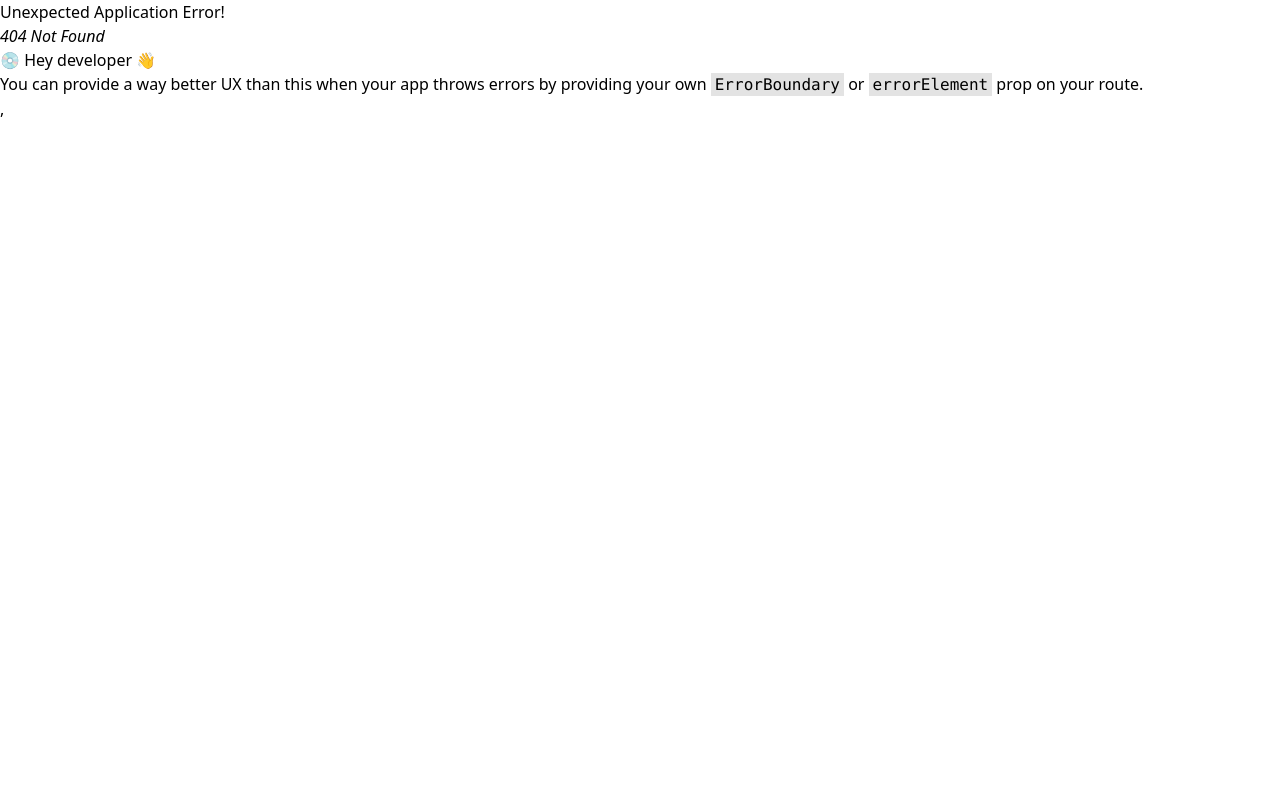
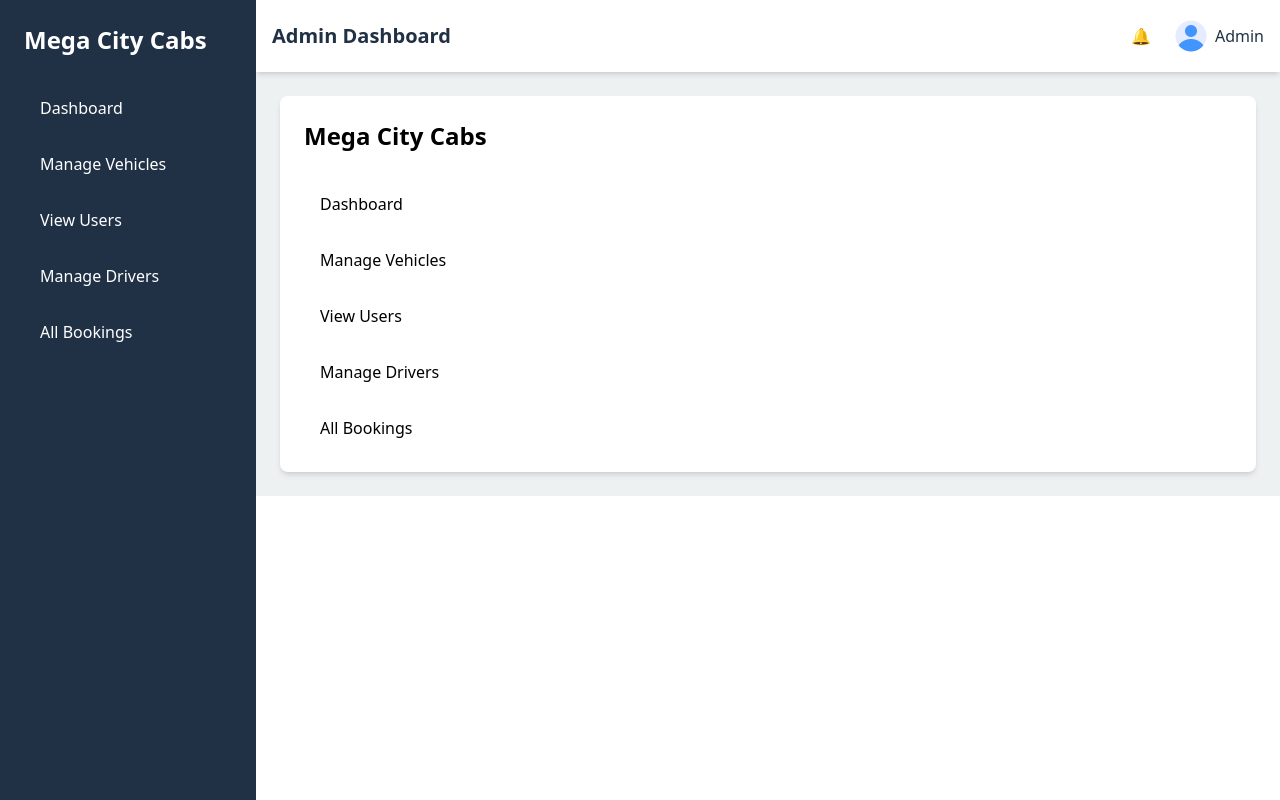
Before and after one commit to idlakshan/Mega-City-Cab-Frontend, a React (Vite) app: page /dashboard in a window 1280 px wide. Before the commit this address had no page. Built offline with nearby package versions, Linux system fonts and the light colour scheme; sample sign-in values are in the browser's storage.

Commit message:
feat: add dashboard layout

```diff
--- a/src/components/Booking.jsx
+++ b/src/components/Booking.jsx
@@ -67,7 +67,7 @@ const Booking = () => {
     const distance = useSelector((state) => state.distance.value);
     const { data: userData, refetch } = useFetchCurrentUserQuery();
       const { user } = useSelector((state) => state.auth);
-     console.log(user);
+    // console.log(user);
 
     // console.log(import.meta.env.VITE_OPENROUTESERVICE_API_KEY);
     // console.log(import.meta.env.VITE_OPEN_CAGE_API_KEY);
@@ -218,7 +218,7 @@ const Booking = () => {
 
 
         if (formik.values.fillDetails && userData) {
-            console.log("User Data ",userData);
+           // console.log("User Data ",userData);
 
             formik.setValues({
                 ...formik.values,
@@ -238,7 +238,7 @@ const Booking = () => {
 
     const handleCheckboxChange = (e) => {
         if(!user){
-            toast.error("Please login");
+            toast.error("You are not authorized to access");
             return
           }
         const isChecked = e.target.checked;
--- a/src/components/Navbar.jsx
+++ b/src/components/Navbar.jsx
@@ -31,6 +31,7 @@ const Navbar = () => {
   const adminDropDownMenus = [
     { label: "Dashboard", path: "/dashboard/admin" },
     { label: "Manage Vehicles", path: "/dashboard/manage-vehicles" },
+    { label: "View Users", path: "/dashboard/users" },
     { label: "Manage Drivers", path: "/dashboard/manage-drivers" },
     { label: "All Bookings", path: "/dashboard/manage-bookings" },
 
--- /dev/null
+++ b/src/pages/dashboard/AdminDashboard.jsx
@@ -0,0 +1,39 @@
+import React from 'react'
+import { Link, NavLink } from 'react-router-dom'
+
+const AdminDashboard = () => {
+
+    const navItems = [
+
+        { label: "Dashboard", path: "/dashboard/admin" },
+        { label: "Manage Vehicles", path: "/dashboard/manage-vehicles" },
+        { label: "View Users", path: "/dashboard/users" },
+        { label: "Manage Drivers", path: "/dashboard/manage-drivers" },
+        { label: "All Bookings", path: "/dashboard/manage-bookings" },
+
+    ]
+
+    return (
+        <>
+            <div className="flex items-center justify-between mb-8">
+                <h1 className="text-2xl font-bold">Mega City Cabs</h1>
+            </div>
+            <nav>
+                <ul className="space-y-4">
+                    {navItems.map((item) => (
+                        <li key={item.path}>
+                            <NavLink
+                                 to={item.path}
+                                className="flex items-center p-2 rounded-lg hover:bg-primary-yellow hover:text-primary-black transition-all duration-300"
+                            >
+                                <span className="ml-2"> {item.label}</span>
+                            </NavLink>
+                        </li>
+                    ))}
+                </ul>
+            </nav>
+        </>
+    )
+}
+
+export default AdminDashboard
--- /dev/null
+++ b/src/pages/dashboard/DashboardLayout.jsx
@@ -0,0 +1,46 @@
+import React from "react";
+import { Link, Outlet } from "react-router-dom";
+import AdminDashboard from "./AdminDashboard";
+import Avatar from '../../../src/assets/avatar.png'
+
+const DashboardLayout = () => {
+  return (
+    <div className=" bg-primary-light">
+      <aside className="fixed inset-y-0 left-0 w-64 bg-primary-black text-white p-6">
+       <AdminDashboard/>
+      </aside>
+
+      <div className="ml-64">
+        <header className="bg-white shadow-md p-4">
+          <div className="flex items-center justify-between">
+            <h2 className="text-xl font-semibold text-primary-black">
+              Admin Dashboard
+            </h2>
+            <div className="flex items-center space-x-4">
+              <button className="p-2 rounded-full hover:bg-primary-light transition-all duration-300">
+                🔔
+              </button>
+              <div className="flex items-center space-x-2">
+                <img
+                  src={Avatar}
+                  alt="Profile"
+                  className="w-8 h-8 rounded-full"
+                />
+                <span className="text-primary-black">Admin</span>
+              </div>
+            </div>
+          </div>
+        </header>
+
+
+        <main className="p-6">
+          <div className="bg-white rounded-lg shadow-md p-6">
+           <Outlet/>
+          </div>
+        </main>
+      </div>
+    </div>
+  );
+};
+
+export default DashboardLayout;
--- /dev/null
+++ b/src/pages/dashboard/admin/dashboard/AdminDashboardMain.jsx
@@ -0,0 +1,11 @@
+import React from 'react'
+
+const AdminDashboardMain = () => {
+  return (
+    <div>
+      <h1>Admin Dash</h1>
+    </div>
+  )
+}
+
+export default AdminDashboardMain
--- /dev/null
+++ b/src/pages/dashboard/admin/driver/ManageDriver.jsx
@@ -0,0 +1,11 @@
+import React from 'react'
+
+const ManageDriver = () => {
+  return (
+    <div>
+      driver
+    </div>
+  )
+}
+
+export default ManageDriver
--- /dev/null
+++ b/src/pages/dashboard/admin/vehicle/ManageVehicle.jsx
@@ -0,0 +1,11 @@
+import React from 'react'
+
+const ManageVehicle = () => {
+  return (
+    <div>
+      Vehicle
+    </div>
+  )
+}
+
+export default ManageVehicle
--- /dev/null
+++ b/src/routes/PrivateRoute.jsx
@@ -0,0 +1,29 @@
+import React from 'react'
+import { useSelector } from 'react-redux'
+import { Navigate, useLocation } from 'react-router-dom';
+import { toast } from 'react-toastify';
+
+const PrivateRoute = ({ children, role }) => {
+
+    const {user}=useSelector((state)=>state.auth);
+
+    console.log(user);
+
+    const location = useLocation();
+
+    if (!user) {
+        toast.error("You must be logged in!");
+        return <Navigate to="/login" state={{ from: location }} replace />
+    }
+
+
+    if(role && user.role !== role){
+
+        toast.error("You are not authorized to access this Page!");
+         return <Navigate to="/login" state={{ from: location }} replace />
+    }
+
+    return children
+}
+
+export default PrivateRoute
```
Also changed, not shown: src/routes/router.jsx (+40 -0 lines).
